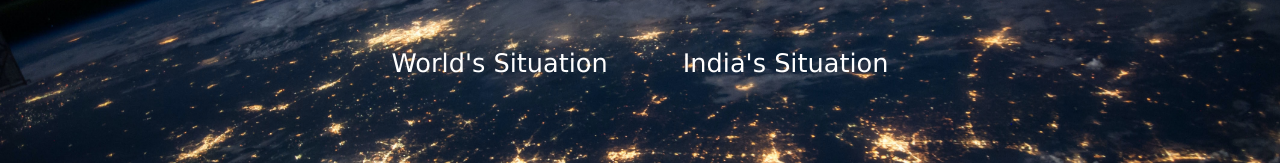
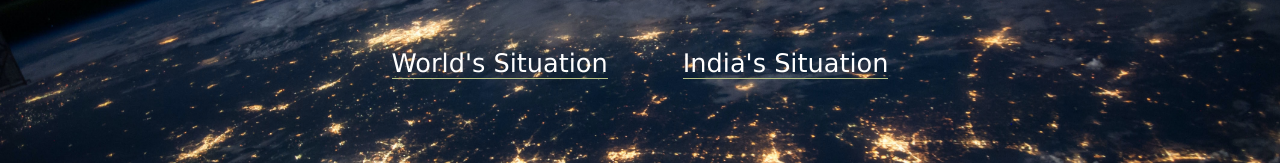
Before and after one commit to amanpreetsingh214/corona, a plain HTML site: page index.html in a window 1280 px wide. Shown: the part 373-536 px from the top of the page. Drawn offline with Linux system fonts and the light colour scheme.

Commit message:
borders added

```diff
--- a/style.css
+++ b/style.css
@@ -17,10 +17,11 @@ p{
     font-size: 4vw;
 }
 a{
-    padding: 35px;
+    margin: 35px;
     color: white;
     font-size: 2vw;
     text-decoration: none;
+    border-bottom: 1px solid rgb(181, 191, 131);
 }
 a:hover{
     color: yellowgreen;
```
